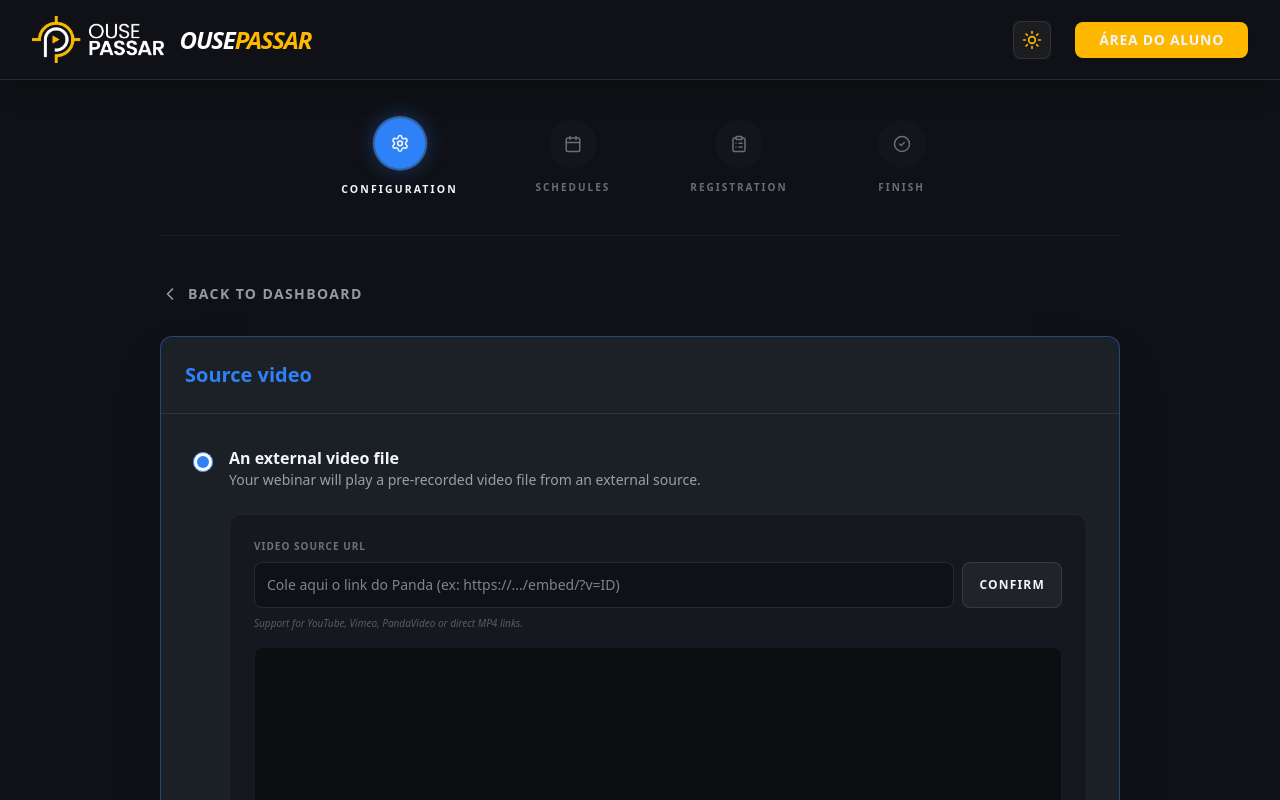
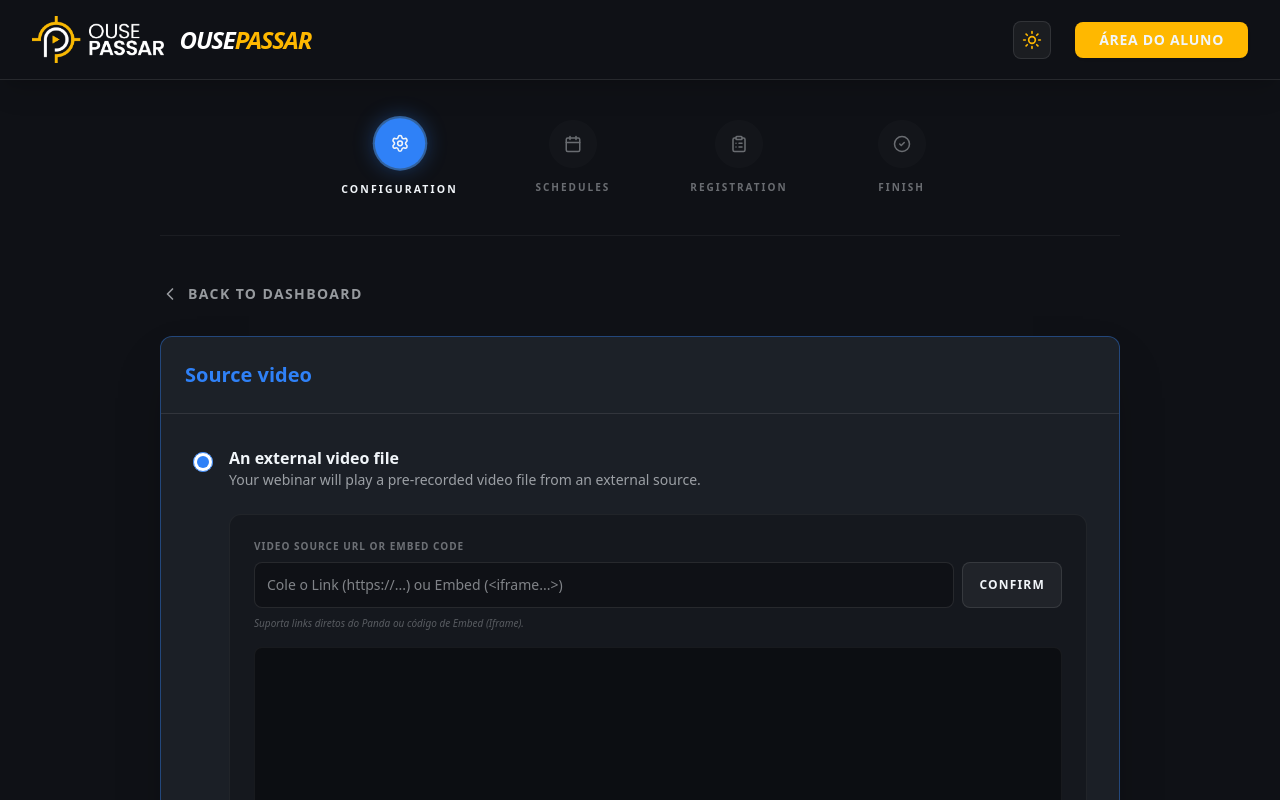
Before and after one commit to OusePassar/OuseWebinar, a React (Vite) app: page /webinars/new in a window 1280 px wide. Shown: the top 800 px of the page. Built offline with nearby package versions, Linux system fonts and the light colour scheme.

Commit message:
adicionando embed

```diff
--- a/src/pages/Webnar/WebinarConfig.jsx
+++ b/src/pages/Webnar/WebinarConfig.jsx
@@ -23,48 +23,61 @@ export function WebinarConfig() {
     setFormData(prev => ({ ...prev, [field]: value }));
   };
 
-  // --- LÓGICA DE EXTRAÇÃO BLINDADA ---
-  const extractPandaId = (url) => {
-    if (!url) return '';
-    const cleanUrl = url.trim();
+  // --- LÓGICA DE EXTRAÇÃO BLINDADA (LINK OU EMBED) ---
+  const extractPandaId = (input) => {
+    if (!input) return '';
+    let cleanInput = input.trim();
 
-    // 1. Se o usuário colou só o ID (sem link), retorna ele mesmo
-    if (!cleanUrl.includes('http') && !cleanUrl.includes('pandavideo')) {
-        return cleanUrl;
+    // 0. Detectar e limpar Embed Code (Iframe)
+    // Se o usuário colou o código inteiro <iframe src="..."></iframe>
+    if (cleanInput.includes('<iframe') || cleanInput.includes('src=')) {
+        const srcMatch = cleanInput.match(/src=["'](.*?)["']/);
+        if (srcMatch && srcMatch[1]) {
+            cleanInput = srcMatch[1]; // Agora temos a URL limpa de dentro do embed
+        }
+    }
+
+    // 1. Se o usuário colou só o ID (sem link e sem iframe), retorna ele mesmo
+    if (!cleanInput.includes('http') && !cleanInput.includes('pandavideo')) {
+        return cleanInput;
     }
 
     try {
         // 2. Tenta processar como URL válida
-        const urlObj = new URL(cleanUrl);
+        const urlObj = new URL(cleanInput);
 
         // Pega o parâmetro 'v' (ex: ?v=4f08b875...)
         const vParam = urlObj.searchParams.get('v');
         if (vParam) return vParam;
 
-        // Se não tiver ?v=, tenta achar um UUID no meio da URL (ex: links de playlist)
+        // Se não tiver ?v=, tenta achar um UUID no meio da URL
         const uuidRegex = /[0-9a-f]{8}-[0-9a-f]{4}-[0-9a-f]{4}-[0-9a-f]{4}-[0-9a-f]{12}/i;
-        const match = cleanUrl.match(uuidRegex);
+        const match = cleanInput.match(uuidRegex);
         if (match) return match[0];
 
     } catch (e) {
-        console.warn("URL inválida ou formato desconhecido:", e);
+        console.warn("URL inválida, tentando regex direto no texto:", e);
+        // Fallback: Tenta achar UUID mesmo se a string não for uma URL válida
+        const uuidRegex = /[0-9a-f]{8}-[0-9a-f]{4}-[0-9a-f]{4}-[0-9a-f]{4}-[0-9a-f]{12}/i;
+        const match = cleanInput.match(uuidRegex);
+        if (match) return match[0];
     }
 
-    // Fallback: retorna o texto limpo se nada funcionar (mas avisa no log)
-    return cleanUrl;
+    // Fallback final: retorna o texto limpo (provavelmente vai falhar na validação se ainda for URL)
+    return cleanInput;
   };
 
   // Passo 1: Salvar Vídeo
   const handleSaveVideo = async () => {
     const videoId = extractPandaId(formData.videoUrl);
 
-    // Validação de segurança: se o ID ainda parecer uma URL, bloqueia
-    if (!videoId || videoId.length < 5 || videoId.includes('http')) {
-      alert("ID Inválido! Por favor, cole o link de Embed do Panda (que tem '?v=...') ou apenas o ID.");
+    // Validação de segurança
+    if (!videoId || videoId.length < 5 || videoId.includes('http') || videoId.includes('<iframe')) {
+      alert("ID não identificado! Cole o Link direto ou o código de Embed do Panda.");
       return;
     }
 
-    console.log("Tentando salvar Video ID:", videoId);
+    console.log("ID Extraído com sucesso:", videoId);
 
     try {
       if (webinarId) {
@@ -152,13 +165,13 @@ export function WebinarConfig() {
 
                 <div className="ml-9 p-6 bg-black/20 rounded-xl border border-white/5 space-y-4">
                   <div className="flex flex-col gap-2">
-                    <label className="text-[10px] font-black uppercase opacity-40 tracking-widest text-left">Video Source URL</label>
+                    <label className="text-[10px] font-black uppercase opacity-40 tracking-widest text-left">Video Source URL or Embed Code</label>
                     <div className="flex gap-2">
                       <input
                         type="text"
                         value={formData.videoUrl}
                         onChange={(e) => handleChange('videoUrl', e.target.value)}
-                        placeholder="Cole aqui o link do Panda (ex: https://.../embed/?v=ID)"
+                        placeholder="Cole o Link (https://...) ou Embed (<iframe...>)"
                         className="flex-1 bg-app-bg border border-white/10 rounded-lg p-3 outline-none focus:border-jam-blue/50 text-app-text text-sm transition-colors"
                       />
                       <button
@@ -168,7 +181,7 @@ export function WebinarConfig() {
                         Confirm
                       </button>
                     </div>
-                    <p className="text-[10px] opacity-30 italic text-left">Support for YouTube, Vimeo, PandaVideo or direct MP4 links.</p>
+                    <p className="text-[10px] opacity-30 italic text-left">Suporta links diretos do Panda ou código de Embed (Iframe).</p>
                   </div>
 
                   {/* Preview Simulado */}
```
